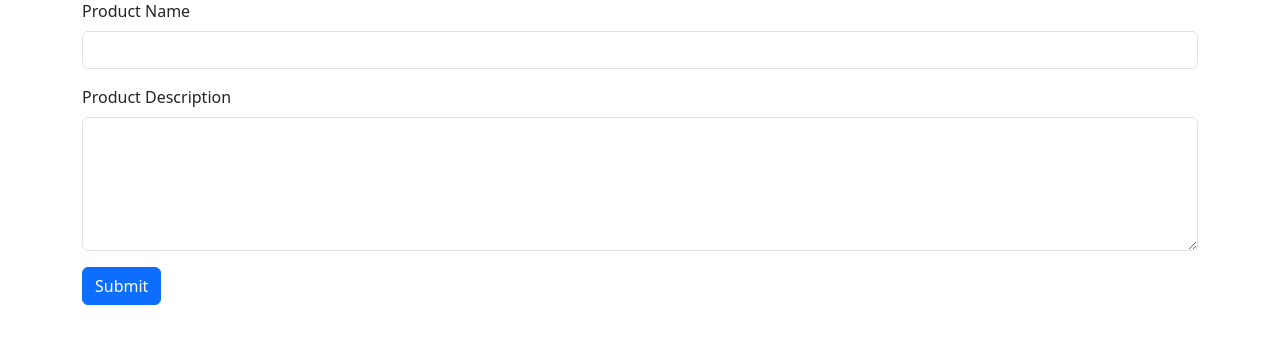
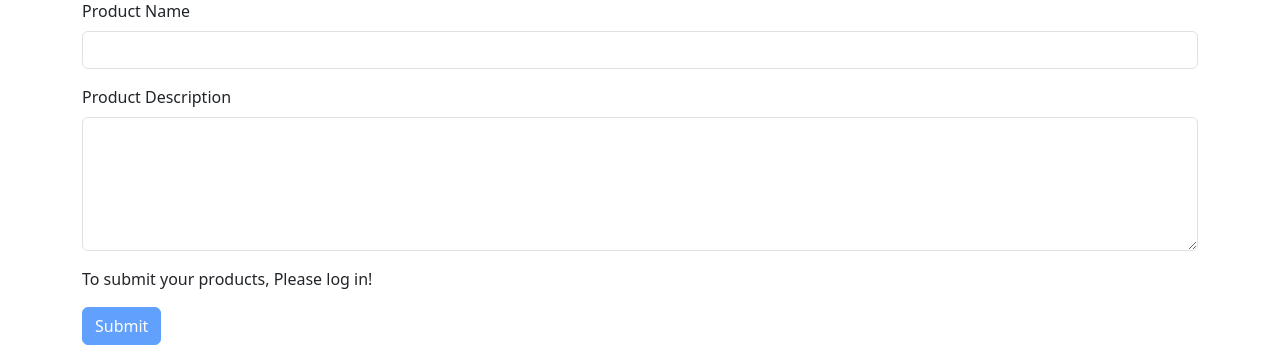
Before and after one commit to SaraArzideh/Preloved_Market_Project, a Flask app: page /buy_sell.html in a window 1280 px wide. Shown: the part 516-861 px from the top of the page. Before the commit the page ends 821 px from the top, so only its background shows below. Run offline with Flask 3, Linux system fonts and the light colour scheme.

Commit message:
flask app updated to check login for submit

```diff
--- a/app.py
+++ b/app.py
@@ -1,10 +1,10 @@
 # pip install -r requierments.txt
 
 
-from flask import Flask, render_template, request, redirect, url_for, session
+from flask import Flask, render_template, request, redirect, url_for, session, flash
 
 app = Flask(__name__)
-app.secret_key='your_secret_key' # set a secret key for session management
+app.secret_key='some-secret!' # set a secret key for session management
 
 @app.route('/')
 def index():
@@ -57,5 +57,16 @@ def view_products():
     ]
     return render_template('view_products.html', products=products)
 
+@app.route('/submit_product', methods=['POST'])
+def submit_product():
+    if 'username' in session:  # use 'username' to check if a user is logged in.
+        # Handle the product submission.
+        # Save the product to the database.
+        flash("Products submitted successfully. To see your products, View Available Products!")
+        return redirect(url_for('buy_sell'))
+    else:
+        flash("To submit your products, Please log in!")
+        return redirect(url_for('signup_login'))
+
 if __name__ == '__main__':
     app.run(debug=True)
--- a/templates/buy_sell.html
+++ b/templates/buy_sell.html
@@ -33,7 +33,7 @@
         <div>
             <h2>Sell Your Product</h2>
             <!-- The form action is backend endpoint for handling the selling request -->
-            <form action="{{ url_for('buy_sell') }}" method="post">
+            <form action="{{ url_for('submit_product') }}" method="post">
                 <!-- Product Name -->
                 <div class="mb-3">
                     <label for="productName" class="form-label">Product Name</label>
@@ -45,7 +45,10 @@
                     <textarea class="form-control" id="productDescription" name="productDescription" rows="5" required></textarea>
                 </div>
                 <!-- submit button -->
-                <button type="submit" class="btn btn-primary">Submit</button>
+                {% if not logged_in %}
+                    <p>To submit your products, Please log in!</p>
+                {% endif %}
+                <button type="submit" {% if not logged_in %}disabled{% endif %} class="btn btn-primary">Submit</button>
             </form>
         </div>
     </div>
```
